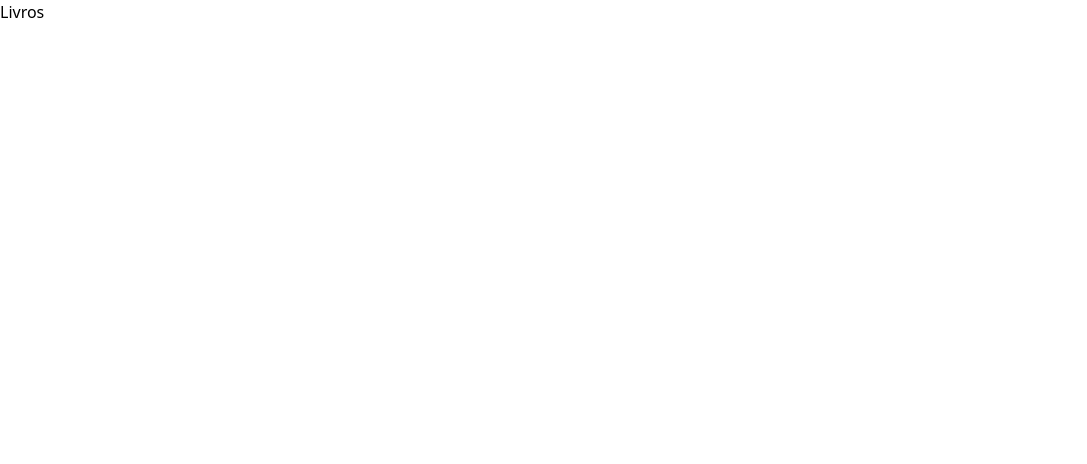
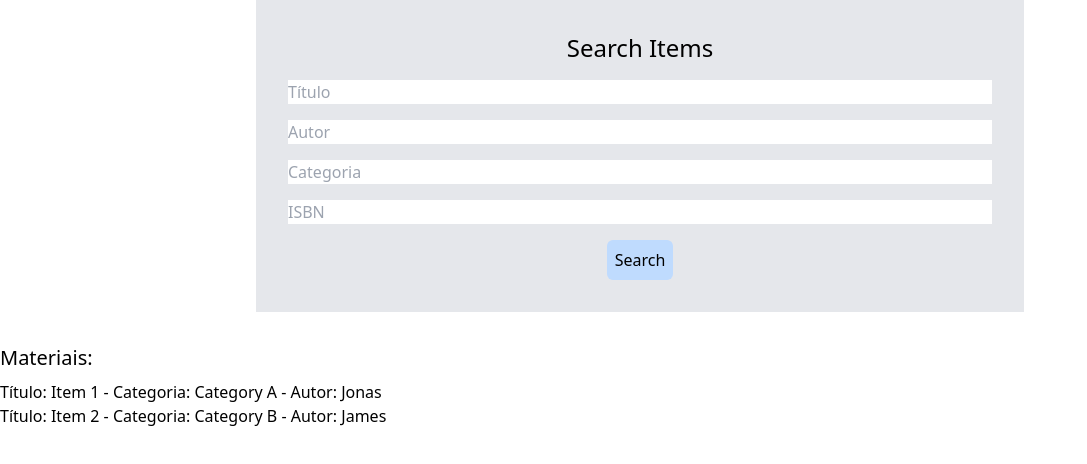
Before and after one commit to Vini-ara/front-bd, a React (Vite) app: page /livros in a window 1280 px wide. Shown: the top 464 px of the page, without its empty margins (0-1087 px from the left). Built offline with nearby package versions, Linux system fonts and the light colour scheme.

Commit message:
Tela de busca de livros

```diff
--- a/package.json
+++ b/package.json
@@ -15,6 +15,7 @@
     "match-sorter": "^6.3.1",
     "react": "^18.2.0",
     "react-dom": "^18.2.0",
+    "react-modal": "^3.16.1",
     "react-router-dom": "^6.20.1",
     "sort-by": "^1.2.0"
   },
--- a/src/pages/livros.tsx
+++ b/src/pages/livros.tsx
@@ -1,8 +1,89 @@
+import { useState } from 'react';
+import { Field, Formik, Form } from 'formik';
+import Modal from 'react-modal';
+
+const allItems = [
+  { id: 1, name: 'Item 1', category: 'Category A', autor: 'Jonas' },
+  { id: 2, name: 'Item 2', category: 'Category B', autor: 'James' },
+  // Add more items
+];
+
 export function Livros() {
+  const [searchResults, setSearchResults] = useState(allItems);
+  const [selectedItem, setSelectedItem] = useState(null);
+
+  const handleSearch = (values, { setSubmitting }) => {
+    const filteredItems = allItems.filter((item) => {
+      return (
+        item.name.toLowerCase().includes(values.Titulo.toLowerCase()) &&
+        item.category.toLowerCase().includes(values.Categoria.toLowerCase()) &&
+        item.author.toLowerCase().includes(values.Autor.toLowerCase()) &&
+        item.ISBN.toLowerCase().includes(values.ISBN.toLowerCase())
+      );
+    });
+
+    setSearchResults(filteredItems);
+    setSubmitting(false);
+  };
+
+  const openModal = (item) => {
+    setSelectedItem(item);
+  };
+
+  const closeModal = () => {
+    setSelectedItem(null);
+  };
+
+  const realizarEmprestimo = () => {
+    console.log(`Buying ${selectedItem.name}`);
+    closeModal();
+  };
+
   return (
     <div>
-      <h1>Livros</h1>
-      <p></p>
+      <Formik initialValues={{ Titulo: '', Autor: '', Categoria: '', ISBN: '', minPrice: '', maxPrice: '' }} onSubmit={handleSearch}>
+        {({ isSubmitting }) => (
+          <Form className="max-w-3xl flex flex-col bg-gray-200 p-8 m-auto gap-4">
+            <h1 className="text-2xl text-center">Search Items</h1>
+            <Field name="Titulo" type="text" placeholder="Título" />
+            <Field name="Autor" type="text" placeholder="Autor" />
+            <Field name="Categoria" type="text" placeholder="Categoria" />
+            <Field name="ISBN" type="text" placeholder="ISBN" />
+            <button
+              type="submit"
+              className="p-2 rounded-md bg-blue-200 w-fit m-auto"
+              disabled={isSubmitting}
+            >
+              Search
+            </button>
+          </Form>
+        )}
+      </Formik>
+
+      <div className="mt-8">
+        <h2 className="text-xl mb-2">Materiais:</h2>
+        <ul>
+          {searchResults.map((item) => (
+            <li key={item.id} onClick={() => openModal(item)} style={{ cursor: 'pointer' }}>
+              <p>{`Título: ${item.name} - Categoria: ${item.category} - Autor: ${item.autor}`}</p>
+            </li>
+          ))}
+        </ul>
+      </div>
+
+      <Modal isOpen={selectedItem !== null} onRequestClose={closeModal}>
+        {selectedItem && (
+          <div style={{ padding: '20px' }}>
+            <h2>{selectedItem.name}</h2>
+            <p>{`Categoria: ${selectedItem.category}`}</p>
+            <p>{`Autor: ${selectedItem.autor}`}</p>
+            <div style={{ marginTop: '20px', textAlign: 'center' }}>
+              <button onClick={realizarEmprestimo}>Pegar Emprestado</button>
+              <button onClick={closeModal} style={{ marginLeft: '10px' }}>Close</button>
+            </div>
+          </div>
+        )}
+      </Modal>
     </div>
   );
 }
```
Also changed, not shown: 1 other file (tests, documents, lock files or other folders).
